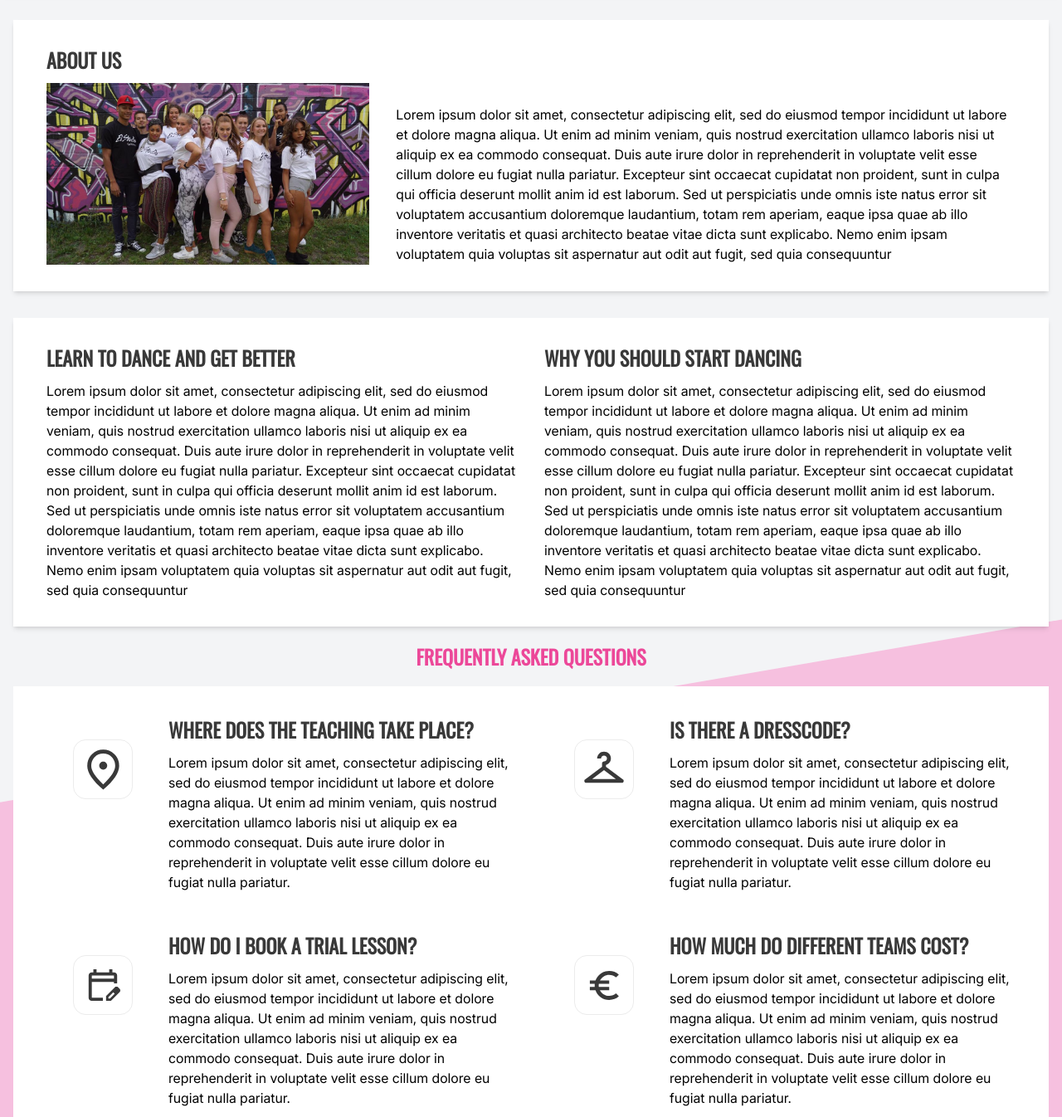
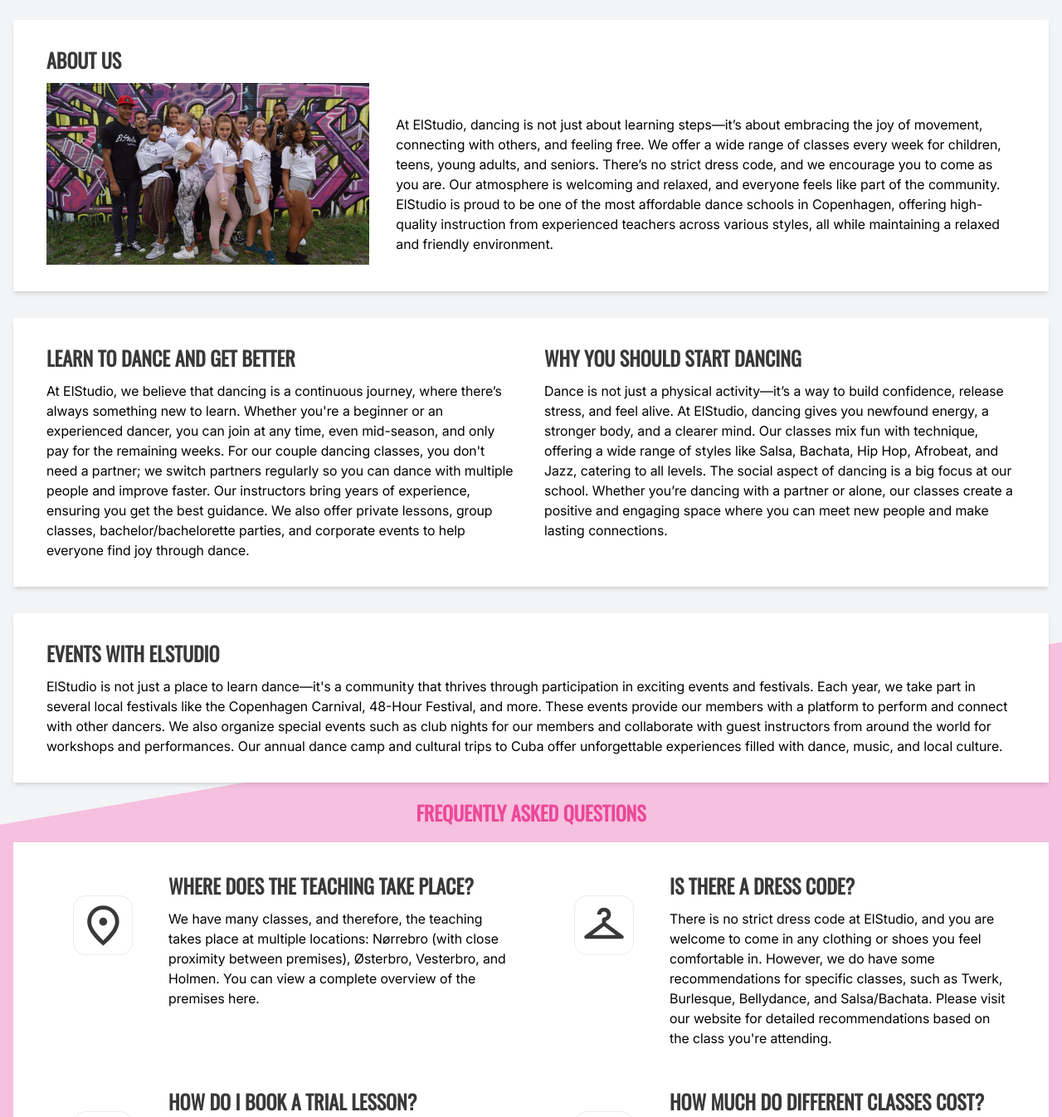
Before and after one commit to metteghijsen/elstudio, a website: page about.html in a window 1280 px wide. Shown: the part 100-1446 px from the top of the page at 83% size. Drawn offline with Linux system fonts and the light colour scheme.

Commit message:
Removed Lorem Ipsum and added some actual information

```diff
--- a/about.html
+++ b/about.html
@@ -1,5 +1,6 @@
 <!DOCTYPE html>
 <html lang="en">
+
 <head>
     <meta charset="UTF-8">
     <meta name="viewport" content="width=device-width, initial-scale=1.0">
@@ -8,8 +9,10 @@
     <link rel="icon" href="img/favicon.png" type="image/png">
     <style>
         ::selection {
-            background-color: #E94E85; /* Indigo-500 */
-            color: #FFFFFF; /* White */
+            background-color: #E94E85;
+            /* Indigo-500 */
+            color: #FFFFFF;
+            /* White */
         }
     </style>
 </head>
@@ -33,10 +36,12 @@
             <a href="index.html" class="text-white text-lg font-oswald uppercase">Home</a>
             <a href="classes.html"
                 class="text-white hover:text-gray-500 text-lg font-oswald uppercase transition-all">Classes</a>
-      <a href="camps.html" class="text-white hover:text-gray-500 text-lg font-oswald uppercase transition-all">Camps</a>
+            <a href="camps.html"
+                class="text-white hover:text-gray-500 text-lg font-oswald uppercase transition-all">Camps</a>
             <a href="events.html"
                 class="text-white hover:text-gray-500 text-lg font-oswald uppercase transition-all">Events</a>
-      <a href="about.html" class="text-white hover:text-gray-500 text-lg font-oswald uppercase transition-all bg-[#E94E85] py-5 px-2">About
+            <a href="about.html"
+                class="text-white hover:text-gray-500 text-lg font-oswald uppercase transition-all bg-[#E94E85] py-5 px-2">About
                 Us</a>
             <a href="contact.html"
                 class="text-white hover:text-gray-500 text-lg font-oswald uppercase transition-all">Contact</a>
@@ -45,12 +50,12 @@
         <!-- Contact Icons (hidden on mobile) -->
         <div class="hidden md:flex space-x-2 items-center">
             <a href="tel:+45 20 98 74 77">
-        <img src="img/icon/call_24dp_E8EAED_FILL1_wght400_GRAD0_opsz24.svg" class="bg-[#E94E85] rounded-full p-3"
-          alt="call">
+                <img src="img/icon/call_24dp_E8EAED_FILL1_wght400_GRAD0_opsz24.svg"
+                    class="bg-[#E94E85] rounded-full p-3" alt="call">
             </a>
             <a href="mailto:info@elstudio.dk">
-        <img src="img/icon/mail_24dp_E8EAED_FILL1_wght400_GRAD0_opsz24.svg" class="bg-[#E94E85] rounded-full p-3"
-          alt="mail">
+                <img src="img/icon/mail_24dp_E8EAED_FILL1_wght400_GRAD0_opsz24.svg"
+                    class="bg-[#E94E85] rounded-full p-3" alt="mail">
             </a>
         </div>
 
@@ -61,17 +66,18 @@
                 <a href="classes.html" class="text-white text-lg font-oswald uppercase">Classes</a>
                 <a href="camps.html" class="text-white text-lg font-oswald uppercase">Camps</a>
                 <a href="events.html" class="text-white text-lg font-oswald uppercase">Events</a>
-        <a href="about.html" class="text-white text-lg font-oswald uppercase border-b-2 border-gray-400">About Us</a>
+                <a href="about.html" class="text-white text-lg font-oswald uppercase border-b-2 border-gray-400">About
+                    Us</a>
                 <a href="contact.html" class="text-white text-lg font-oswald uppercase">Contact</a>
             </div>
             <div class="space-x-2 flex justify-center">
                 <a href="tel:+45 20 98 74 77">
-          <img src="img/icon/call_24dp_E8EAED_FILL1_wght400_GRAD0_opsz24.svg" class="bg-[#E94E85] rounded-full p-3"
-            alt="call">
+                    <img src="img/icon/call_24dp_E8EAED_FILL1_wght400_GRAD0_opsz24.svg"
+                        class="bg-[#E94E85] rounded-full p-3" alt="call">
                 </a>
                 <a href="mailto:info@elstudio.dk">
-          <img src="img/icon/mail_24dp_E8EAED_FILL1_wght400_GRAD0_opsz24.svg" class="bg-[#E94E85] rounded-full p-3"
-            alt="mail">
+                    <img src="img/icon/mail_24dp_E8EAED_FILL1_wght400_GRAD0_opsz24.svg"
+                        class="bg-[#E94E85] rounded-full p-3" alt="mail">
                 </a>
             </div>
         </div>
@@ -84,14 +90,13 @@
             <div class="flex md:flex-row flex-col justify-center items-center md:space-x-8 space-y-6">
                 <img src="img/grouppicture.png" alt="grouppicture" class="md:w-1/3">
                 <p class="font-inter md:w-2/3">
-                    Lorem ipsum dolor sit amet, consectetur adipiscing elit, sed do eiusmod tempor incididunt ut labore
-                    et dolore magna aliqua. Ut enim ad minim veniam, quis nostrud exercitation ullamco laboris nisi ut
-                    aliquip ex ea commodo consequat. Duis aute irure dolor in reprehenderit in voluptate velit esse
-                    cillum dolore eu fugiat nulla pariatur. Excepteur sint occaecat cupidatat non proident, sunt in
-                    culpa qui officia deserunt mollit anim id est laborum. Sed ut perspiciatis unde omnis iste natus
-                    error sit voluptatem accusantium doloremque laudantium, totam rem aperiam, eaque ipsa quae ab illo
-                    inventore veritatis et quasi architecto beatae vitae dicta sunt explicabo. Nemo enim ipsam
-                    voluptatem quia voluptas sit aspernatur aut odit aut fugit, sed quia consequuntur
+                    At ElStudio, dancing is not just about learning steps—it’s about embracing the joy of movement,
+                    connecting with others, and feeling free. We offer a wide range of classes every week for children,
+                    teens, young adults, and seniors. There’s no strict dress code, and we encourage you to come as you
+                    are. Our atmosphere is welcoming and relaxed, and everyone feels like part of the community.
+                    ElStudio is proud to be one of the most affordable dance schools in Copenhagen, offering
+                    high-quality instruction from experienced teachers across various styles, all while maintaining a
+                    relaxed and friendly environment.
                 </p>
             </div>
         </section>
@@ -99,31 +104,63 @@
         <section class="py-8 px-10 mt-8 bg-white w-full shadow-md">
             <div class="flex md:flex-row flex-col justify-center md:items-start items-start md:space-x-8">
                 <div class="w-full md:w-1/2">
-                <h2 class="text-2xl font-oswald font-bold uppercase mb-3 text-[#393939] m-0">Learn to dance and get better</h2>
+                    <h2 class="text-2xl font-oswald font-bold uppercase mb-3 text-[#393939] m-0">Learn to dance and get
+                        better</h2>
                     <p class="font-inter m-0">
-                  Lorem ipsum dolor sit amet, consectetur adipiscing elit, sed do eiusmod tempor incididunt ut labore et dolore magna aliqua. Ut enim ad minim veniam, quis nostrud exercitation ullamco laboris nisi ut aliquip ex ea commodo consequat. Duis aute irure dolor in reprehenderit in voluptate velit esse cillum dolore eu fugiat nulla pariatur. Excepteur sint occaecat cupidatat non proident, sunt in culpa qui officia deserunt mollit anim id est laborum. Sed ut perspiciatis unde omnis iste natus error sit voluptatem accusantium doloremque laudantium, totam rem aperiam, eaque ipsa quae ab illo inventore veritatis et quasi architecto beatae vitae dicta sunt explicabo. Nemo enim ipsam voluptatem quia voluptas sit aspernatur aut odit aut fugit, sed quia consequuntur
+                        At ElStudio, we believe that dancing is a continuous journey, where there’s always something new
+                        to learn. Whether you're a beginner or an experienced dancer, you can join at any time, even
+                        mid-season, and only pay for the remaining weeks. For our couple dancing classes, you don't need
+                        a partner; we switch partners regularly so you can dance with multiple people and improve
+                        faster. Our instructors bring years of experience, ensuring you get the best guidance. We also
+                        offer private lessons, group classes, bachelor/bachelorette parties, and corporate events to
+                        help everyone find joy through dance.
                     </p>
                 </div>
                 <div class="w-full md:w-1/2 mt-8 md:mt-0">
-                <h2 class="text-2xl font-oswald font-bold uppercase mb-3 text-[#393939] m-0">Why you should start dancing</h2>
+                    <h2 class="text-2xl font-oswald font-bold uppercase mb-3 text-[#393939] m-0">Why you should start
+                        dancing</h2>
                     <p class="font-inter m-0">
-                  Lorem ipsum dolor sit amet, consectetur adipiscing elit, sed do eiusmod tempor incididunt ut labore et dolore magna aliqua. Ut enim ad minim veniam, quis nostrud exercitation ullamco laboris nisi ut aliquip ex ea commodo consequat. Duis aute irure dolor in reprehenderit in voluptate velit esse cillum dolore eu fugiat nulla pariatur. Excepteur sint occaecat cupidatat non proident, sunt in culpa qui officia deserunt mollit anim id est laborum. Sed ut perspiciatis unde omnis iste natus error sit voluptatem accusantium doloremque laudantium, totam rem aperiam, eaque ipsa quae ab illo inventore veritatis et quasi architecto beatae vitae dicta sunt explicabo. Nemo enim ipsam voluptatem quia voluptas sit aspernatur aut odit aut fugit, sed quia consequuntur
+                        Dance is not just a physical activity—it’s a way to build confidence, release stress, and feel
+                        alive. At ElStudio, dancing gives you newfound energy, a stronger body, and a clearer mind. Our
+                        classes mix fun with technique, offering a wide range of styles like Salsa, Bachata, Hip Hop,
+                        Afrobeat, and Jazz, catering to all levels. The social aspect of dancing is a big focus at our
+                        school. Whether you’re dancing with a partner or alone, our classes create a positive and
+                        engaging space where you can meet new people and make lasting connections.
                     </p>
                 </div>
             </div>
         </section>
 
+        <section class="py-8 px-10 mt-8 bg-white w-full shadow-md">
+            <h2 class="text-2xl font-oswald font-bold uppercase mb-3 text-[#393939]">Events with ElStudio</h2>
+            <p class="font-inter">
+                ElStudio is not just a place to learn dance—it's a community that thrives through participation in
+                exciting events and festivals. Each year, we take part in several local festivals like the Copenhagen
+                Carnival, 48-Hour Festival, and more. These events provide our members with a platform to perform and
+                connect with other dancers. We also organize special events such as club nights for our members and
+                collaborate with guest instructors from around the world for workshops and performances. Our annual
+                dance camp and cultural trips to Cuba offer unforgettable experiences filled with dance, music, and
+                local culture.
+            </p>
+        </section>
+
+        <!-- FAQ Section -->
         <h2 class="text-2xl font-oswald font-bold uppercase my-5 text-pink-500 text-center">FREQUENTLY ASKED QUESTIONS
         </h2>
         <div class="flex flex-col md:grid grid-cols-2 bg-white px-5 py-3">
+
             <div class="grid grid-cols-12 gap-4 p-6">
                 <div class="col-span-3 flex justify-center items-start py-5">
-                    <img src="img/icon/location_on_24dp_E8EAED_FILL0_wght400_GRAD0_opsz24 1.svg" class="h-[80px] pt-2" alt="">
+                    <img src="img/icon/location_on_24dp_E8EAED_FILL0_wght400_GRAD0_opsz24 1.svg" class="h-[80px] pt-2"
+                        alt="">
                 </div>
                 <div class="col-span-9 flex flex-col">
-                    <h2 class="text-2xl font-oswald font-bold uppercase mb-3 text-[#393939]">Where does the teaching take place?</h2>
+                    <h2 class="text-2xl font-oswald font-bold uppercase mb-3 text-[#393939]">Where does the teaching
+                        take place?</h2>
                     <p class="font-inter">
-                        Lorem ipsum dolor sit amet, consectetur adipiscing elit, sed do eiusmod tempor incididunt ut labore et dolore magna aliqua. Ut enim ad minim veniam, quis nostrud exercitation ullamco laboris nisi ut aliquip ex ea commodo consequat. Duis aute irure dolor in reprehenderit in voluptate velit esse cillum dolore eu fugiat nulla pariatur.
+                        We have many classes, and therefore, the teaching takes place at multiple locations: Nørrebro
+                        (with close proximity between premises), Østerbro, Vesterbro, and Holmen. You can view a
+                        complete overview of the premises here.
                     </p>
                 </div>
             </div>
@@ -133,9 +170,12 @@
                     <img src="img/icon/dresscode.svg" class="h-[80px] pt-2" alt="">
                 </div>
                 <div class="col-span-9 flex flex-col">
-                    <h2 class="text-2xl font-oswald font-bold uppercase mb-3 text-[#393939]">Is there a dresscode?</h2>
+                    <h2 class="text-2xl font-oswald font-bold uppercase mb-3 text-[#393939]">Is there a dress code?</h2>
                     <p class="font-inter">
-                        Lorem ipsum dolor sit amet, consectetur adipiscing elit, sed do eiusmod tempor incididunt ut labore et dolore magna aliqua. Ut enim ad minim veniam, quis nostrud exercitation ullamco laboris nisi ut aliquip ex ea commodo consequat. Duis aute irure dolor in reprehenderit in voluptate velit esse cillum dolore eu fugiat nulla pariatur.
+                        There is no strict dress code at ElStudio, and you are welcome to come in any clothing or shoes
+                        you feel comfortable in. However, we do have some recommendations for specific classes, such as
+                        Twerk, Burlesque, Bellydance, and Salsa/Bachata. Please visit our website for detailed
+                        recommendations based on the class you're attending.
                     </p>
                 </div>
             </div>
@@ -145,9 +185,12 @@
                     <img src="img/icon/triallesson.svg" class="h-[80px] pt-2" alt="">
                 </div>
                 <div class="col-span-9 flex flex-col">
-                    <h2 class="text-2xl font-oswald font-bold uppercase mb-3 text-[#393939]">How do I book a trial lesson?</h2>
+                    <h2 class="text-2xl font-oswald font-bold uppercase mb-3 text-[#393939]">How do I book a trial
+                        lesson?</h2>
                     <p class="font-inter">
-                        Lorem ipsum dolor sit amet, consectetur adipiscing elit, sed do eiusmod tempor incididunt ut labore et dolore magna aliqua. Ut enim ad minim veniam, quis nostrud exercitation ullamco laboris nisi ut aliquip ex ea commodo consequat. Duis aute irure dolor in reprehenderit in voluptate velit esse cillum dolore eu fugiat nulla pariatur.
+                        You can book a trial class if you'd like to try a session before committing. Simply visit our
+                        class schedule, select the class you're interested in, and choose the "trial class" option when
+                        booking.
                     </p>
                 </div>
             </div>
@@ -157,9 +200,13 @@
                     <img src="img/icon/cost.svg" class="h-[80px] pt-2" alt="">
                 </div>
                 <div class="col-span-9 flex flex-col">
-                    <h2 class="text-2xl font-oswald font-bold uppercase mb-3 text-[#393939]">How much do different teams cost?</h2>
+                    <h2 class="text-2xl font-oswald font-bold uppercase mb-3 text-[#393939]">How much do different
+                        classes cost?</h2>
                     <p class="font-inter">
-                        Lorem ipsum dolor sit amet, consectetur adipiscing elit, sed do eiusmod tempor incididunt ut labore et dolore magna aliqua. Ut enim ad minim veniam, quis nostrud exercitation ullamco laboris nisi ut aliquip ex ea commodo consequat. Duis aute irure dolor in reprehenderit in voluptate velit esse cillum dolore eu fugiat nulla pariatur.
+                        We offer some of the most affordable classes in Copenhagen. Prices vary depending on the class
+                        and its duration, with children's classes ranging from 120-240 DKK per month and adult classes
+                        typically costing around 60 DKK per session. You can start at any point during the term and only
+                        pay for the remaining weeks.
                     </p>
                 </div>
             </div>
@@ -171,7 +218,9 @@
                 <div class="col-span-9 flex flex-col">
                     <h2 class="text-2xl font-oswald font-bold uppercase mb-3 text-[#393939]">How do I pay?</h2>
                     <p class="font-inter">
-                        Lorem ipsum dolor sit amet, consectetur adipiscing elit, sed do eiusmod tempor incididunt ut labore et dolore magna aliqua. Ut enim ad minim veniam, quis nostrud exercitation ullamco laboris nisi ut aliquip ex ea commodo consequat. Duis aute irure dolor in reprehenderit in voluptate velit esse cillum dolore eu fugiat nulla pariatur.
+                        Payment is made upon registration for each class. The price is listed under each course, and you
+                        can pay through our online platform. For children's classes, there's a fixed monthly fee, and
+                        discounts are available for signing up for multiple classes.
                     </p>
                 </div>
             </div>
@@ -183,7 +232,9 @@
                 <div class="col-span-9 flex flex-col">
                     <h2 class="text-2xl font-oswald font-bold uppercase mb-3 text-[#393939]">How do I register?</h2>
                     <p class="font-inter">
-                        Lorem ipsum dolor sit amet, consectetur adipiscing elit, sed do eiusmod tempor incididunt ut labore et dolore magna aliqua. Ut enim ad minim veniam, quis nostrud exercitation ullamco laboris nisi ut aliquip ex ea commodo consequat. Duis aute irure dolor in reprehenderit in voluptate velit esse cillum dolore eu fugiat nulla pariatur.
+                        You can register for classes by selecting the class you're interested in from our schedule and
+                        clicking the "Subscribe" button. If this is your first time, you will need to create a profile.
+                        Additionally, we charge an annual membership fee of 100 DKK for new members.
                     </p>
                 </div>
             </div>
@@ -193,9 +244,11 @@
                     <img src="img/icon/late.svg" class="h-[80px] pt-2" alt="">
                 </div>
                 <div class="col-span-9 flex flex-col">
-                    <h2 class="text-2xl font-oswald font-bold uppercase mb-3 text-[#393939]">Can you be late for class?</h2>
+                    <h2 class="text-2xl font-oswald font-bold uppercase mb-3 text-[#393939]">Can I be late for class?
+                    </h2>
                     <p class="font-inter">
-                        Lorem ipsum dolor sit amet, consectetur adipiscing elit, sed do eiusmod tempor incididunt ut labore et dolore magna aliqua. Ut enim ad minim veniam, quis nostrud exercitation ullamco laboris nisi ut aliquip ex ea commodo consequat. Duis aute irure dolor in reprehenderit in voluptate velit esse cillum dolore eu fugiat nulla pariatur.
+                        We recommend arriving on time to avoid disturbing the class. However, if you're running late,
+                        please join as quietly and respectfully as possible.
                     </p>
                 </div>
             </div>
@@ -205,26 +258,28 @@
                     <img src="img/icon/sick.svg" class="h-[80px] pt-2" alt="">
                 </div>
                 <div class="col-span-9 flex flex-col">
-                    <h2 class="text-2xl font-oswald font-bold uppercase mb-3 text-[#393939]">What if I'm sick or on a holiday?</h2>
+                    <h2 class="text-2xl font-oswald font-bold uppercase mb-3 text-[#393939]">What if I'm sick or on
+                        holiday?</h2>
                     <p class="font-inter">
-                        Lorem ipsum dolor sit amet, consectetur adipiscing elit, sed do eiusmod tempor incididunt ut labore et dolore magna aliqua. Ut enim ad minim veniam, quis nostrud exercitation ullamco laboris nisi ut aliquip ex ea commodo consequat. Duis aute irure dolor in reprehenderit in voluptate velit esse cillum dolore eu fugiat nulla pariatur.
+                        If you're unable to attend a class due to illness or a holiday, please notify us in advance.
+                        Unfortunately, we cannot offer refunds for missed classes, but you're welcome to join another
+                        class as a makeup session if space allows.
                     </p>
                 </div>
             </div>
-
         </div>
     </div>
+
 
     <!-- Offer Section - Full Width -->
     <section class="w-full my-5">
         <img src="img/grouppicture2.png" alt="" class="w-full h-56 object-cover">
         <div class="bg-pink-500 py-6 flex justify-center items-center">
             <h2 class="text-2xl font-oswald font-bold uppercase text-white mx-4">See what we have to offer</h2>
-            <button class="bg-white text-pink-500 py-2 px-4 rounded font-oswald uppercase">Read more</button>
+            <a href="classes.html" class="bg-white text-pink-500 py-2 px-4 rounded font-oswald uppercase">Read more</a>
         </div>
     </section>
 
-    <!-- Footer - Full Width -->
     <!-- Footer - Full Width -->
     <footer class="bg-[#393939] text-white px-20 py-10 flex md:flex-row flex-col justify-around">
         <div>
@@ -273,7 +328,6 @@
             </p>
         </div>
     </footer>
-
 </body>
 
 </html>
@@ -283,7 +337,6 @@
     const hamburger = document.getElementById('hamburger');
     const closeMenu = document.getElementById('closeMenu');
     const mobileMenu = document.getElementById('mobileMenu');
-    const logo = document.getElementById('logo');
     const body = document.body; // Get the body element to manipulate scrolling
 
     // Open menu (hamburger click)
```
Lines whose indentation alone changed are shown as unchanged.
